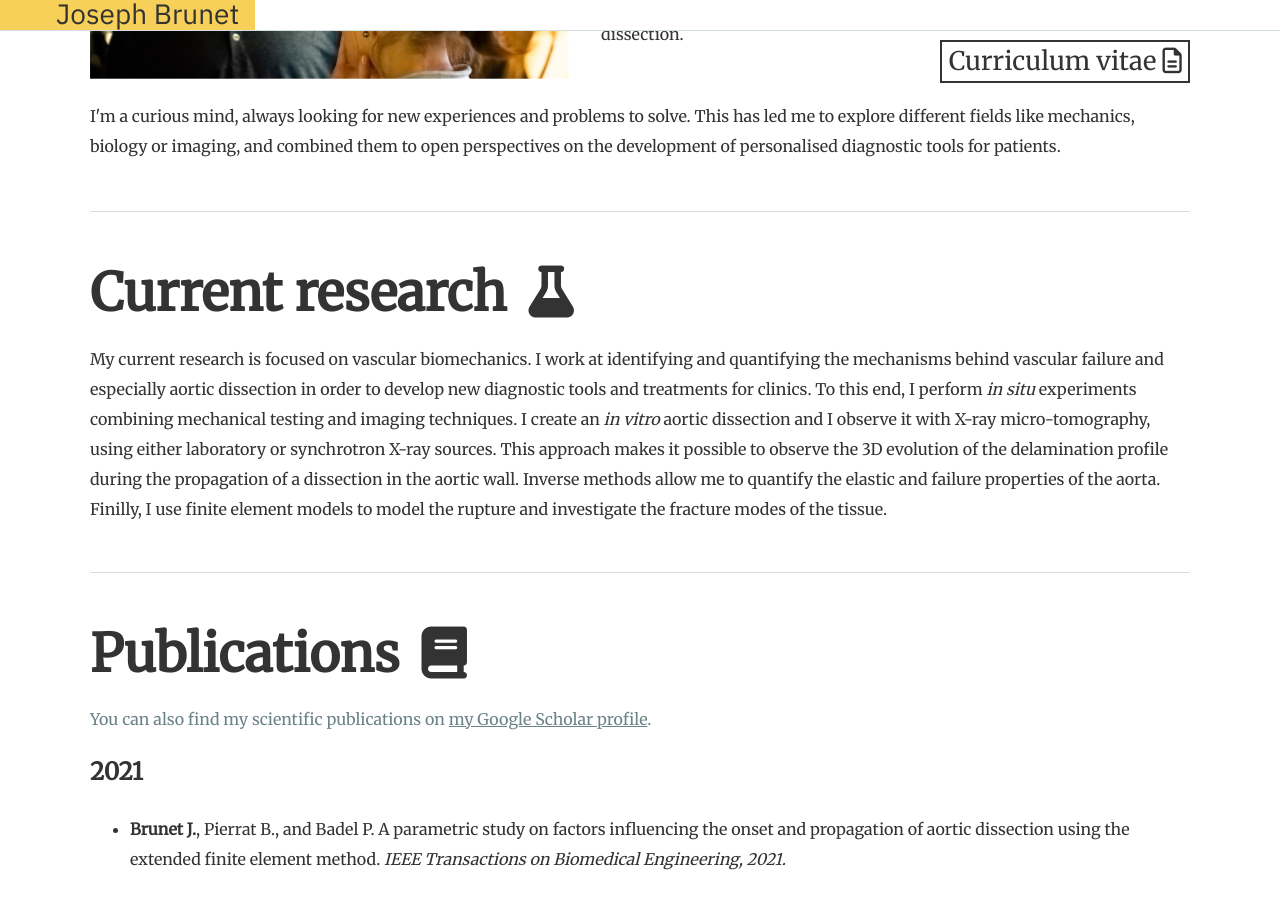
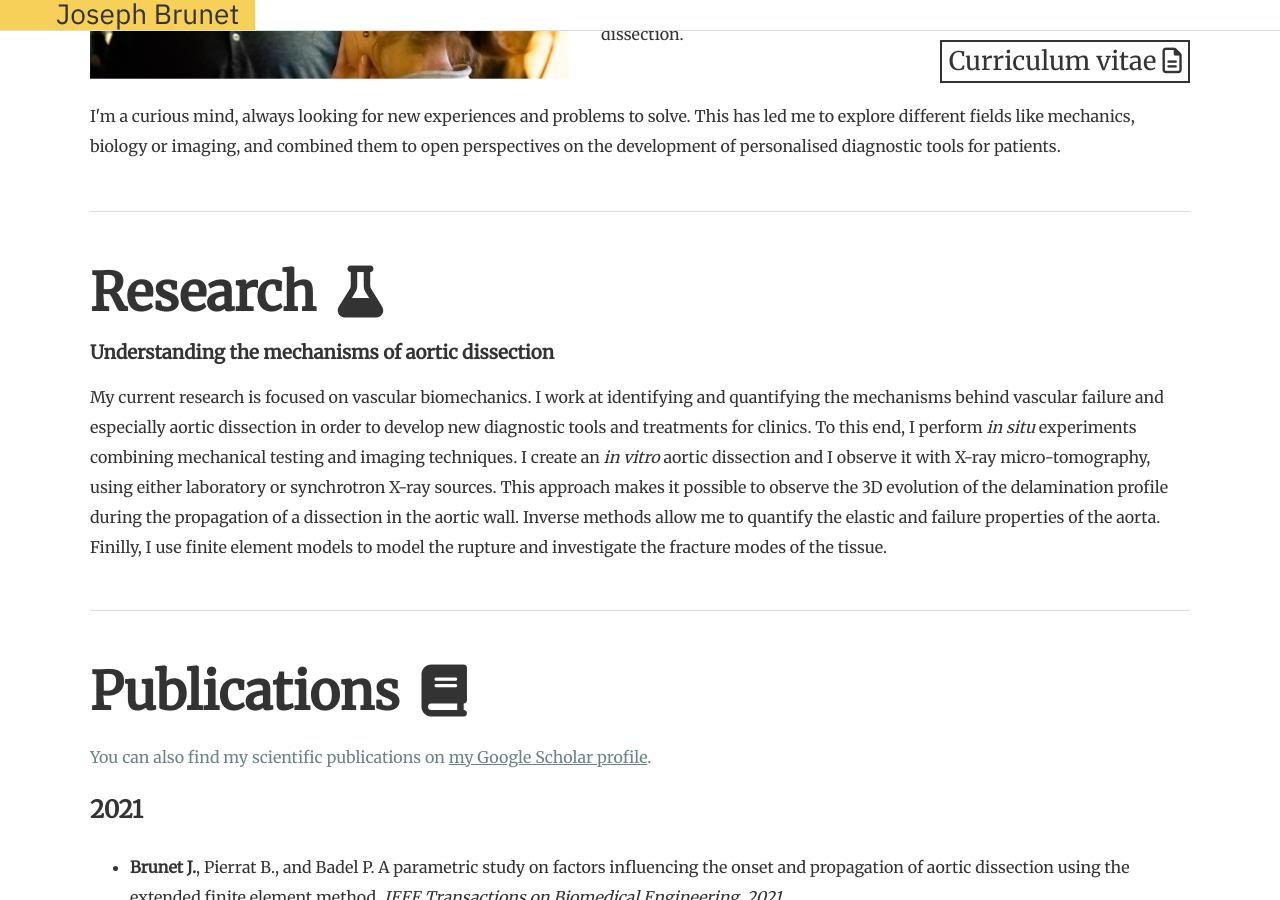
Before and after one commit to JosephBrunet/JosephBrunet.github.io, a Jekyll site: the page built from index.html, in a window 1280 px wide and 900 px high, scrolled down 382 px. Built offline with Jekyll 4.4.1, drawn with Linux system fonts in a browser that asks for light colours; nearby versions of some CDN libraries; some web fonts are replaced.

Commit message:
Update index.html

```diff
--- a/index.html
+++ b/index.html
@@ -59,7 +59,9 @@ permalink: /
   <!--
   <img src="/assets/images/profile.png" alt="Joseph Brunet">
   -->
-    <h1>Current research <i class="fa fa-flask fa-fw"></i></h1>
+    <h1>Research <i class="fa fa-flask fa-fw"></i></h1>
+
+    <h3>Understanding the mechanisms of aortic dissection</h3>
     <p>
       My current research is focused on vascular biomechanics. I work at identifying and quantifying the mechanisms behind vascular failure and especially aortic dissection in order to develop new diagnostic tools and treatments for clinics. To this end, I perform <em>in situ</em> experiments combining mechanical testing and imaging techniques. I create an <em>in vitro</em> aortic dissection and I observe it with X-ray micro-tomography, using either laboratory or synchrotron X-ray sources. This approach makes it possible to observe the 3D evolution of the delamination profile during the propagation of a dissection in the aortic wall. Inverse methods allow me to quantify the elastic and failure properties of the aorta. Finilly, I use finite element models to model the rupture and investigate the fracture modes of the tissue.
     </p>
```
